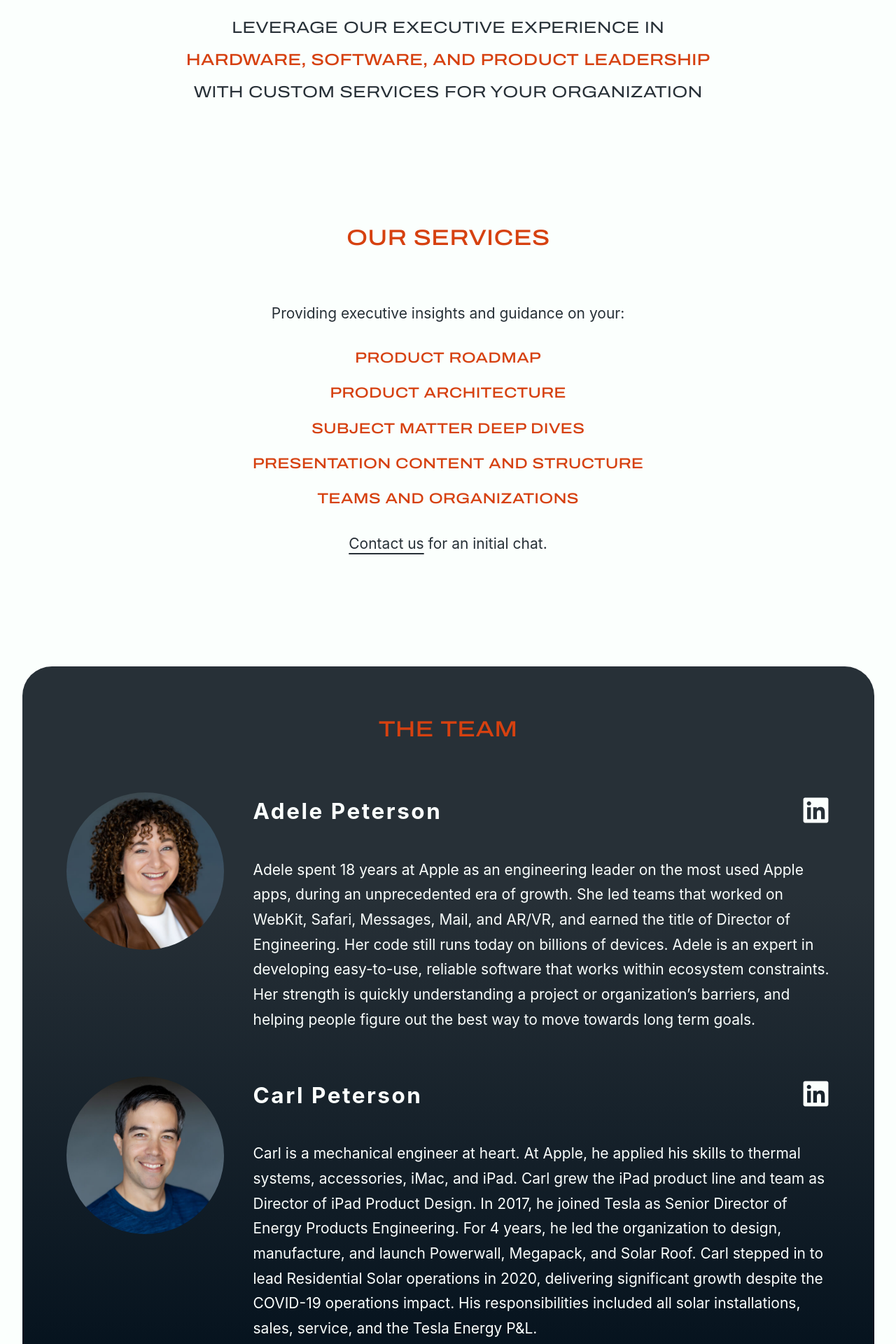
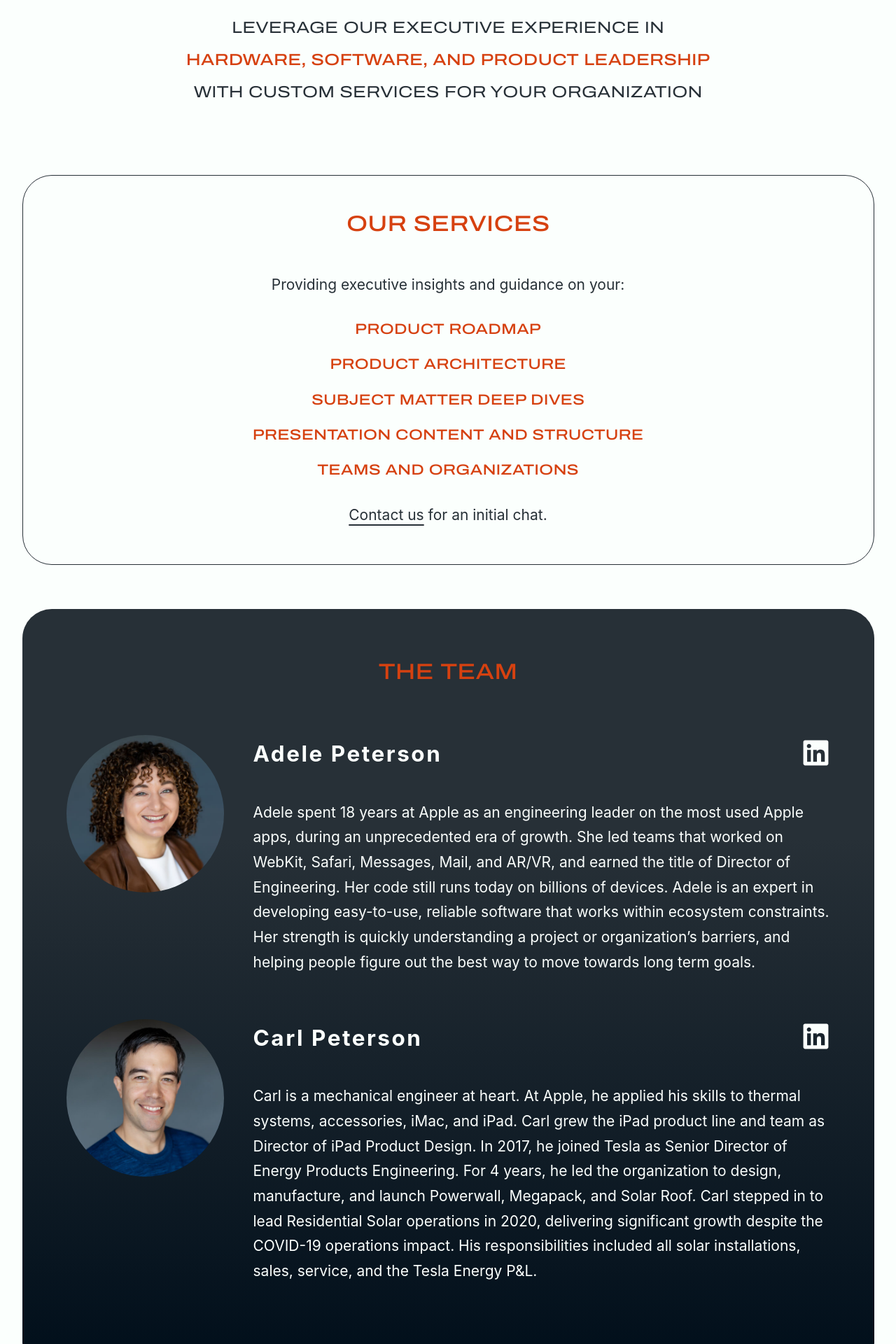
Before and after one commit to adeleandcarl/adeleandcarl.github.io, a Jekyll site: the page built from index.md, in a window 1280 px wide. Shown: the part 622-2542 px from the top of the page at 70% size. Built offline with Jekyll 4.4.1, drawn with Linux system fonts in a browser that asks for light colours; some web fonts are replaced.

Commit message:
Add a border around the Our Services section. Rename the container because headers have their text slugified and turned into the elements' IDs so the rule was applying doubly.

```diff
--- a/assets/index.scss
+++ b/assets/index.scss
@@ -5,6 +5,7 @@
 
 $paragraph-margin: 1.5rem;
 $section-padding: 3rem;
+$section-border-radius: 2rem;
 
 main {
     header {
@@ -134,7 +135,21 @@
         }
     }
 
-    #our-services {
+    #services {
+        border: 1px solid var(--background-color-dark-theme);
+        border-radius: $section-border-radius;
+        margin-left: $minimum-side-padding;
+        margin-right: $minimum-side-padding;
+        @include breakpoint(mobile) {
+            margin-left: $minimum-mobile-side-padding;
+            margin-right: $minimum-mobile-side-padding;
+        }
+        padding-top: 2rem;
+        padding-bottom: 2rem;
+        h2 {
+            margin-bottom: 2rem;
+            border: 0;
+        }
         text-align: center;
         ul {
             list-style-type: none;
@@ -142,16 +157,15 @@
             color: var(--brand-color);
             font-family: $brand-font;
             font-variation-settings: 'wdth' 120, 'wght' 500;
+            text-align: center;
             @include standard-block-behavior;
-            text-align: center;
         }
         li {
             margin-top: 1em;
-            //padding-left: 2rem;
             line-height: $minimum-line-height;
-            @include breakpoint(mobile) {
-                padding-left: 0;
-            }
+        }
+        p:last-child {
+            margin-bottom: .5rem;
         }
     }
 
@@ -164,7 +178,7 @@
                 margin-right: $minimum-mobile-side-padding;
             }
             max-width: initial;
-            border-radius: 2rem;
+            border-radius: $section-border-radius;
             padding: 3rem 3rem 6rem;
             @include breakpoint(tablet) {
                 padding-left: $minimum-side-padding;
--- a/index.md
+++ b/index.md
@@ -21,7 +21,7 @@
 {%- include copy/headline.md %}
 </section>
 
-<section id="our-services" markdown="1">
+<section id="services" markdown="1">
 {%- include copy/about_us.md %}
 </section>
 
```
